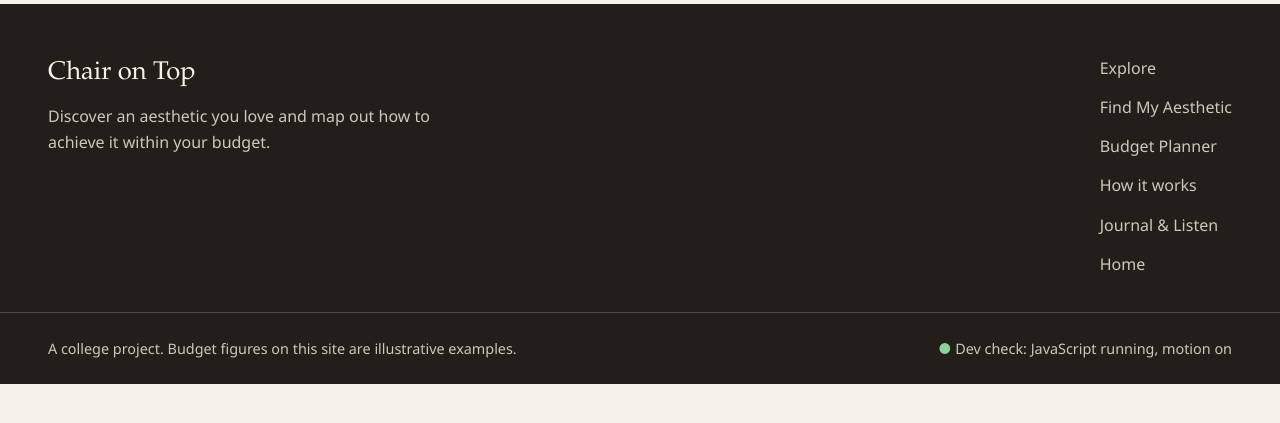
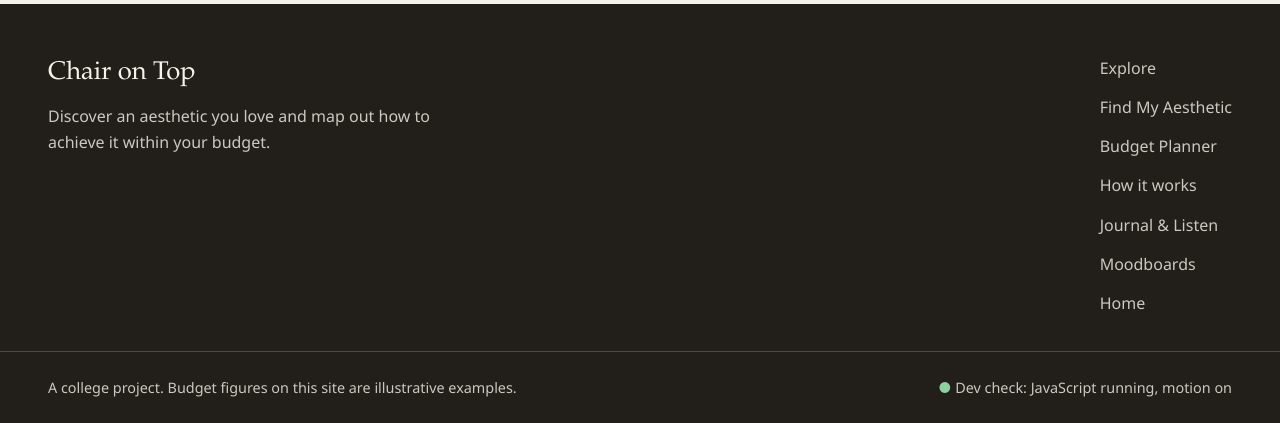
Before and after one commit to jiyaraj08/Chair-On-Top, a FastAPI app: page /gallery in a window 1280 px wide. Shown: the part 1477-1900 px from the top of the page. Before the commit the page ends 1861 px from the top, so only its background shows below. Run offline with FastAPI, Linux system fonts and the light colour scheme.

Commit message:
Add Moodboards link to site footer

```diff
--- a/templates/partials/site_footer.html
+++ b/templates/partials/site_footer.html
@@ -13,6 +13,7 @@
         <li><a href="{{ _h }}#budget">Budget Planner</a></li>
         <li><a href="{{ _h }}#how">How it works</a></li>
         <li><a href="/journal">Journal &amp; Listen</a></li>
+        <li><a href="/moodboards">Moodboards</a></li>
         <li><a href="{{ '#top' if on_home else '/' }}">{{ 'Back to top' if on_home else 'Home' }}</a></li>
       </ul>
     </nav>
```
